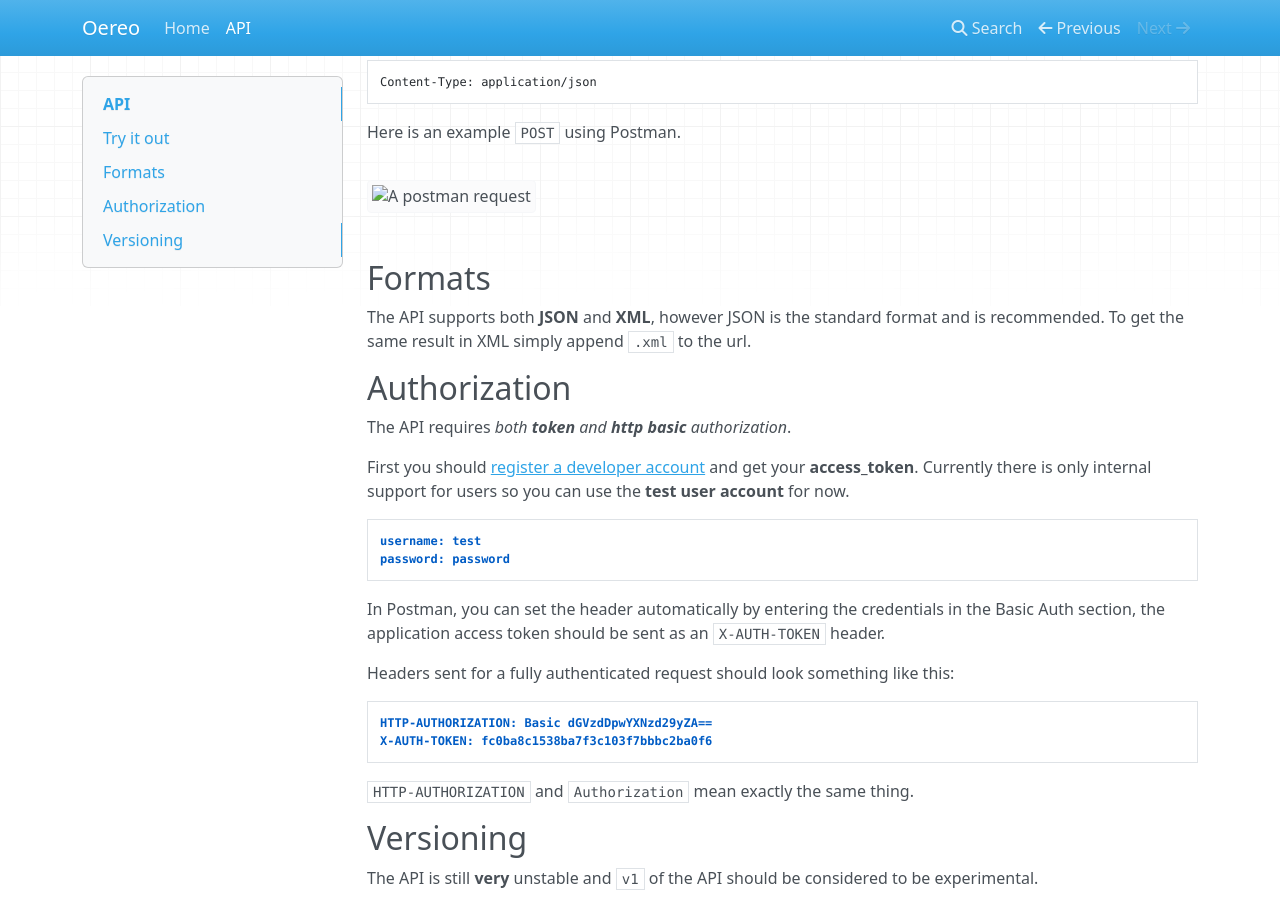
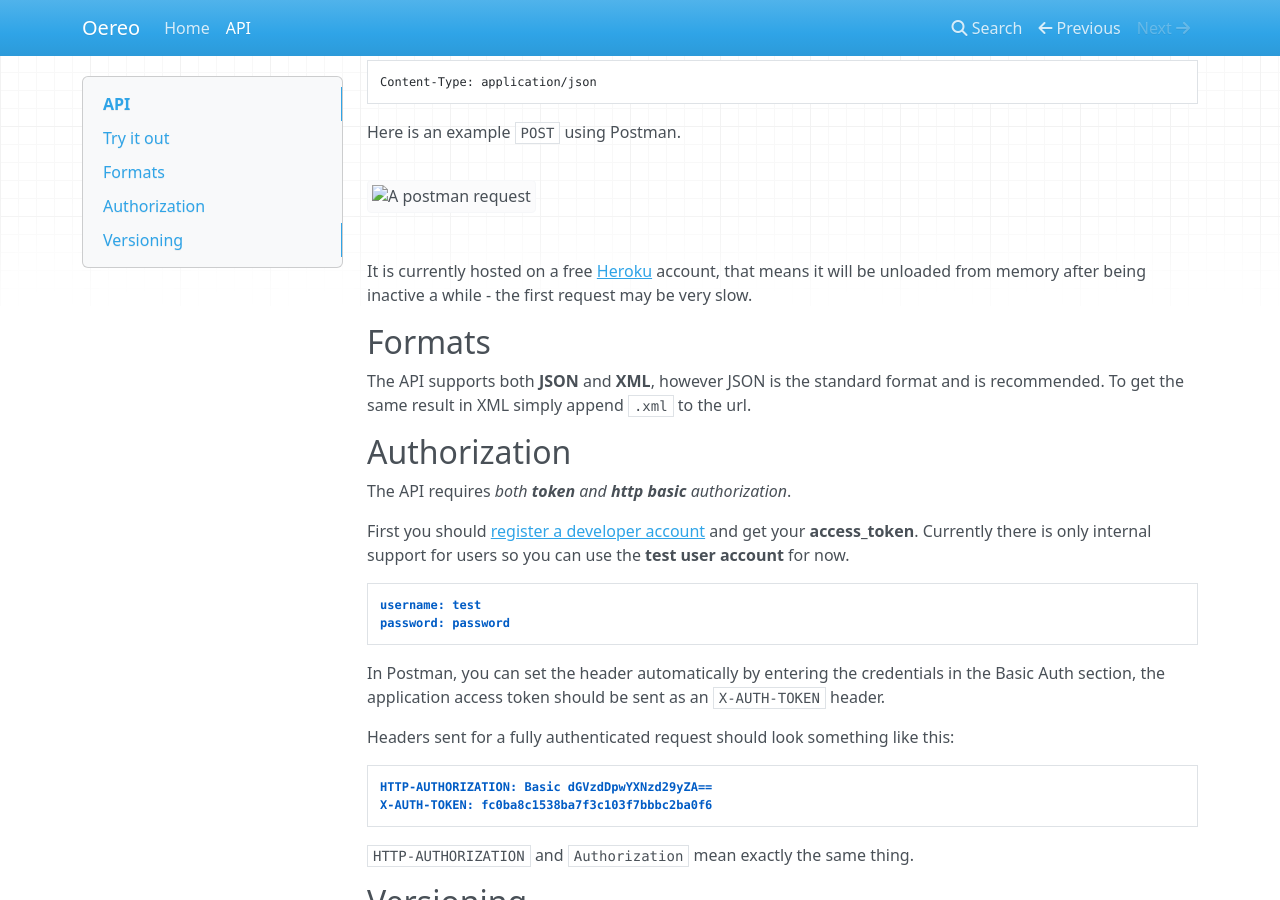
Before and after one commit to jsborjesson/oereo, an MkDocs documentation site: the page built from docs/api.md, in a window 1280 px wide and 900 px high, scrolled down 313 px. Built offline with MkDocs 1.6.1, drawn with Linux system fonts in a browser that asks for light colours; nearby versions of some CDN libraries; old or Windows-style settings are respelled for this version of MkDocs.

Commit message:
Adding note about Heroku startup time

```diff
--- a/docs/api.md
+++ b/docs/api.md
@@ -17,6 +17,10 @@ JSON, you may need to manually set the `Content-Type` header like this:
 Here is an example `POST` using Postman.
 
 ![A postman request](/oereo/img/postman-1.png)
+
+It is currently hosted on a free [Heroku](https://www.heroku.com/) account,
+that means it will be unloaded from memory after being inactive a while - the
+first request may be very slow.
 
 ## Formats
 
```
